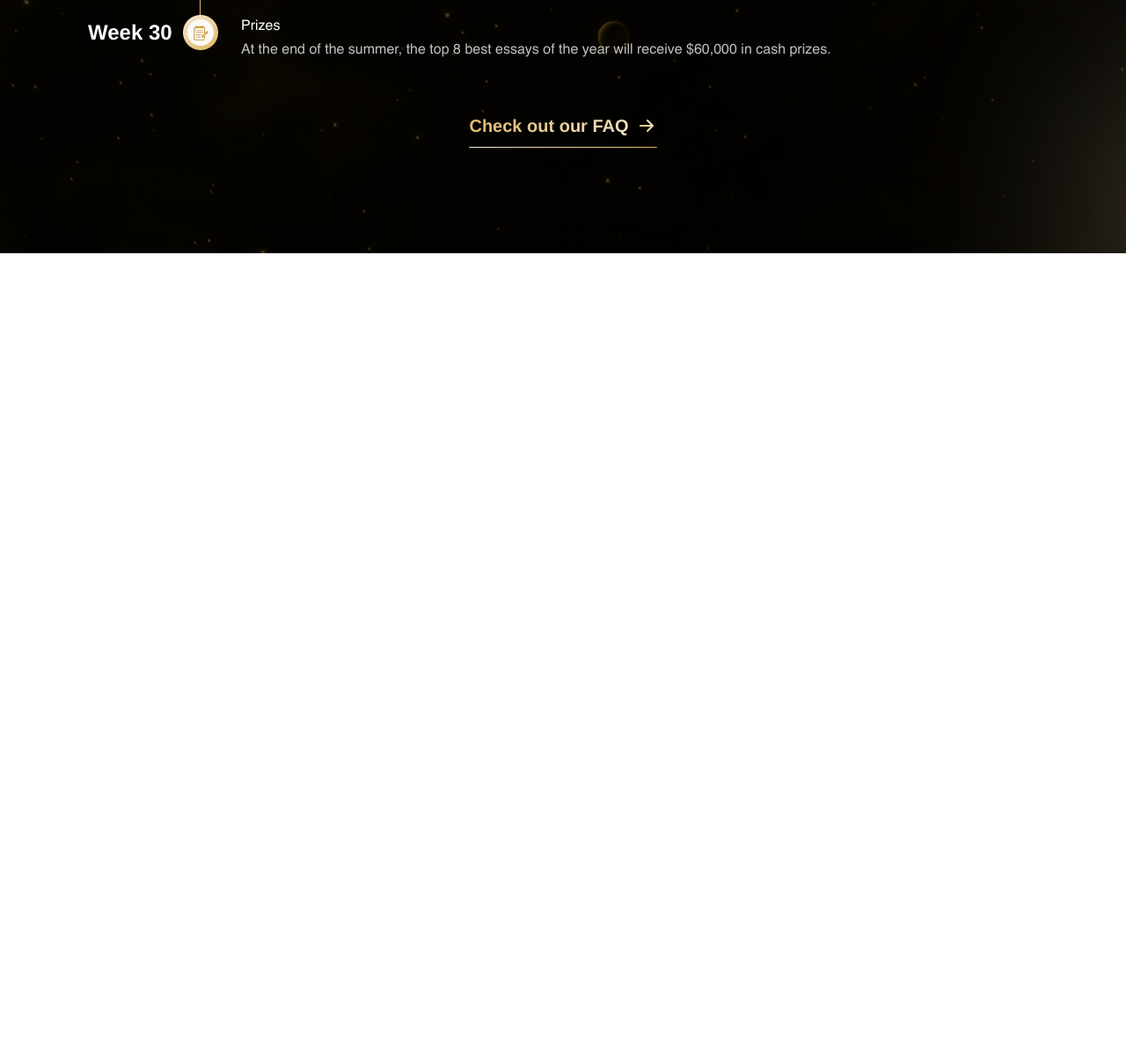
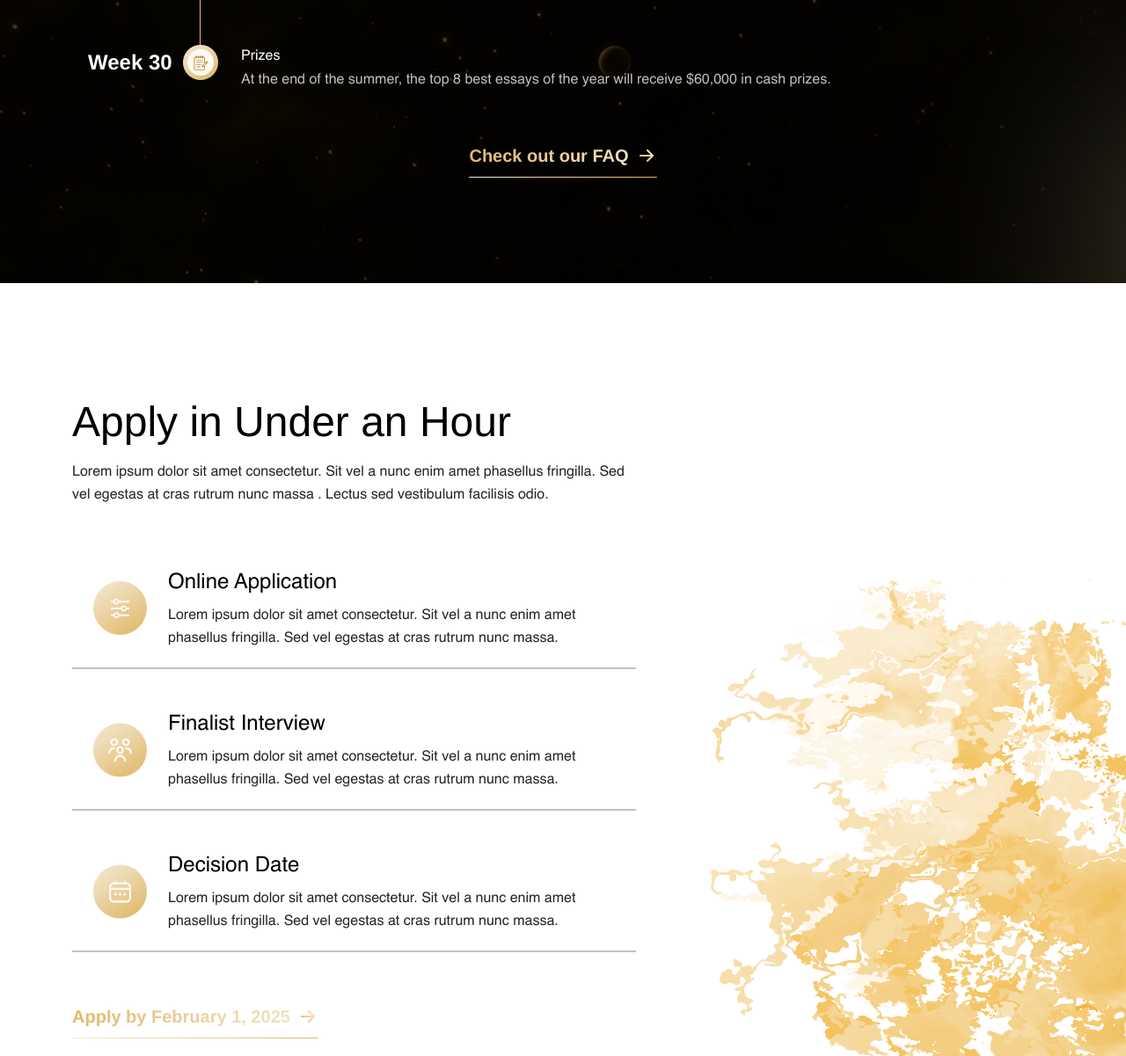
Before and after one commit to sachinsiwach502/The-Julian-Project, a plain HTML site: page index.html in a window 1280 px wide. Shown: the part 7104-8305 px from the top of the page at 88% size. Before the commit the page ends 7392 px from the top, so only its background shows below. Drawn offline with nearby package versions, Linux system fonts and the light colour scheme.

Commit message:
complete apply under hour section

```diff
--- a/assets/css/style.css
+++ b/assets/css/style.css
@@ -366,6 +366,10 @@
     max-width: 436px;
 }
 
+.bodr-botm {
+    border-bottom: 2px solid rgba(0, 0, 0, 0.24);
+}
+
 .heading_color {
     color: rgba(252, 249, 246, 1);
 }
@@ -547,6 +551,14 @@
 
 .pb-90 {
     padding-bottom: 90px;
+}
+
+.pb_20 {
+    padding-bottom: 20px;
+}
+
+.pt_20 {
+    padding-top: 20px;
 }
 
 .mt_117 {
--- a/index.html
+++ b/index.html
@@ -617,7 +617,9 @@
 
         <!------------------------------------ sec-timeline --------------------------->
         <section class="sec_timeline-bg-img">
-            <h1 class="text-center timeline-heading fs-48 lh-56 fw-7 pt_120">Submission Timeline</h1>
+            <h1 class="text-center timeline-heading fs-48 lh-56 fw-7 pt_120 mb-0">Pro Bono Publico</h1>
+            <p class="mb-0 ff-hl fs-16 lh-26 text-white text-center opacity-75 pt-3">Get Expert Guidance to Bring Your
+                Vision to Life.</p>
             <div class="history-tl-container pt_64 position-relative">
                 <ul class="tl">
 
@@ -626,7 +628,8 @@
                             <p class="timestamp ff-hl fw-7 text-white fs-24 lh-39">
                                 Week 1–4
                             </p>
-                            <div class="item-title ff-hl fs-16 fw-4 text-white lh-26">Unveiling Topics, Delving into Resources, Documentary Immersion</div>
+                            <div class="item-title ff-hl fs-16 fw-4 text-white lh-26">Unveiling Topics, Delving into
+                                Resources, Documentary Immersion</div>
                             <p class="item-detail d-inline ff-hl fs-16 fw-4 text-white lh-26 opacity-75">The first step
                                 to publishing in The Julian Project is first
                                 sending us
@@ -767,6 +770,66 @@
                 </button>
             </div>
         </section>
+
+        <!----------------- apply under an hour ------------------------>
+        <section class="py_130 position-relative">
+            <div class="position-absolute bottom-0 end-0"> <img src="./assets/img/png/random_tree.png" alt="tree svg"
+                    class="w-100">
+            </div>
+            <div class="container position-relative z-3">
+                <div class="row">
+                    <div class="col-lg-7">
+                        <h1 class="ff-hl fs-48 lh-56 text-black mb-0">Apply in Under an Hour</h1>
+                        <p class="ff-hl fs-16 lh-26 fw-4 mb-0 pt-3">Lorem ipsum dolor sit amet consectetur. Sit vel a
+                            nunc enim amet
+                            phasellus fringilla. Sed vel egestas at cras rutrum
+                            nunc massa . Lectus sed vestibulum facilisis odio.
+                        </p>
+                        <div class="d-flex align-items-center gap-4 bodr-botm ps-4 pe-4 pb_20 pt_20 mt-5">
+                            <span>
+                                <img src="./assets/img/svg/online_application.svg" alt="online_application">
+                            </span>
+                            <div class="d-flex flex-column">
+                                <h1 class="fs-24 lh-39 fw-4 ff-hl text-black mb-0">Online Application</h1>
+                                <p class="fs-16 lh-26 fw-4 ff-hl mb-0 pt-1">Lorem ipsum dolor sit amet consectetur. Sit
+                                    vel a nunc
+                                    enim amet phasellus fringilla. Sed vel egestas at cras rutrum
+                                    nunc massa.</p>
+                            </div>
+                        </div>
+                        <div class="d-flex align-items-center gap-4 bodr-botm ps-4 pe-4 pb_20 pt_20 mt-4">
+                            <span>
+                                <img src="./assets/img/svg/finalist.svg" alt="finalist">
+                            </span>
+                            <div class="d-flex flex-column">
+                                <h1 class="fs-24 lh-39 fw-4 ff-hl text-black mb-0">Finalist Interview</h1>
+                                <p class="fs-16 lh-26 fw-4 ff-hl mb-0 pt-1">Lorem ipsum dolor sit amet consectetur. Sit
+                                    vel a nunc
+                                    enim amet phasellus fringilla. Sed vel egestas at cras rutrum
+                                    nunc massa.</p>
+                            </div>
+                        </div>
+                        <div class="d-flex align-items-center gap-4 bodr-botm ps-4 pe-4 pb_20 pt_20 mt-4">
+                            <span>
+                                <img src="./assets/img/svg/decision.svg" alt="decision">
+                            </span>
+                            <div class="d-flex flex-column">
+                                <h1 class="fs-24 lh-39 fw-4 ff-hl text-black mb-0">Decision Date</h1>
+                                <p class="fs-16 lh-26 fw-4 ff-hl mb-0 pt-1">Lorem ipsum dolor sit amet consectetur. Sit
+                                    vel a nunc
+                                    enim amet phasellus fringilla. Sed vel egestas at cras rutrum
+                                    nunc massa.</p>
+                            </div>
+                        </div>
+                        <button
+                            class="d-flex align-items-center txt-color fw-7 fs-20 lh-32 ff-hl gap-2 justify-content-center submit_btn text-nowrap mt-5">
+                            Apply by February 1, 2025
+                            <img src="./assets/img/png/arrow.png" alt="arrow" class="arrow">
+                        </button>
+                    </div>
+                </div>
+            </div>
+        </section>
     </main>
 
     <footer></footer>
```
Also changed, not shown: assets/img/png/random_tree.png (added), assets/img/png/why_history_bg_img.png (added), assets/img/svg/decision.svg (added), assets/img/svg/finalist.svg (added), assets/img/svg/online_application.svg (added).
